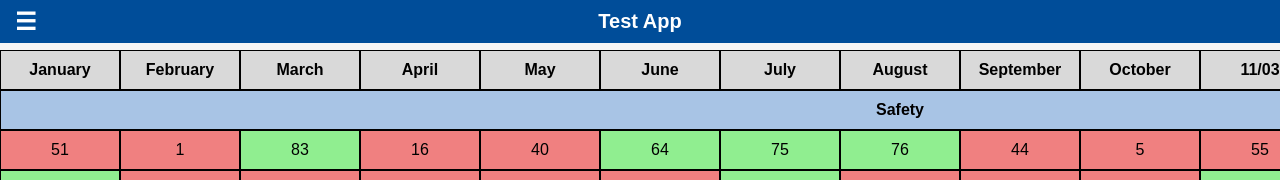
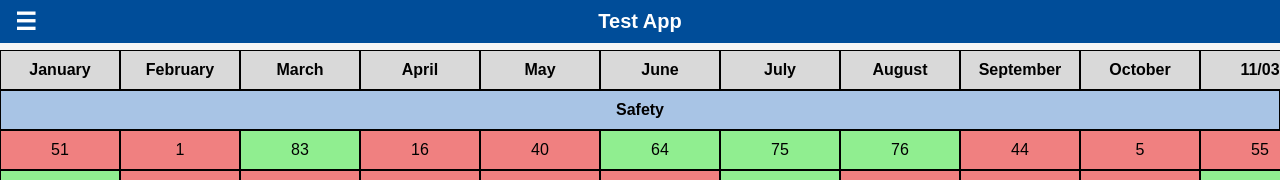
Before and after one commit to MihirBagul/prototype, a plain HTML site: page index.html in a window 1280 px wide. Shown: the top 180 px of the page. Drawn offline with Linux system fonts and the light colour scheme.

Commit message:
Update script.css

```diff
--- a/script.css
+++ b/script.css
@@ -81,12 +81,13 @@ body {
 
 /* Section Rows */
 .section {
+    max-width: 100vw;
+    position: sticky;
+    left: 0;
     background-color: #a8c4e5; /* light blue */
     font-weight: bold;
     cursor: pointer;
     text-align: center;
-    position: sticky;
     z-index: 2;
     color: #000;
-    display: flex;
 }
```
